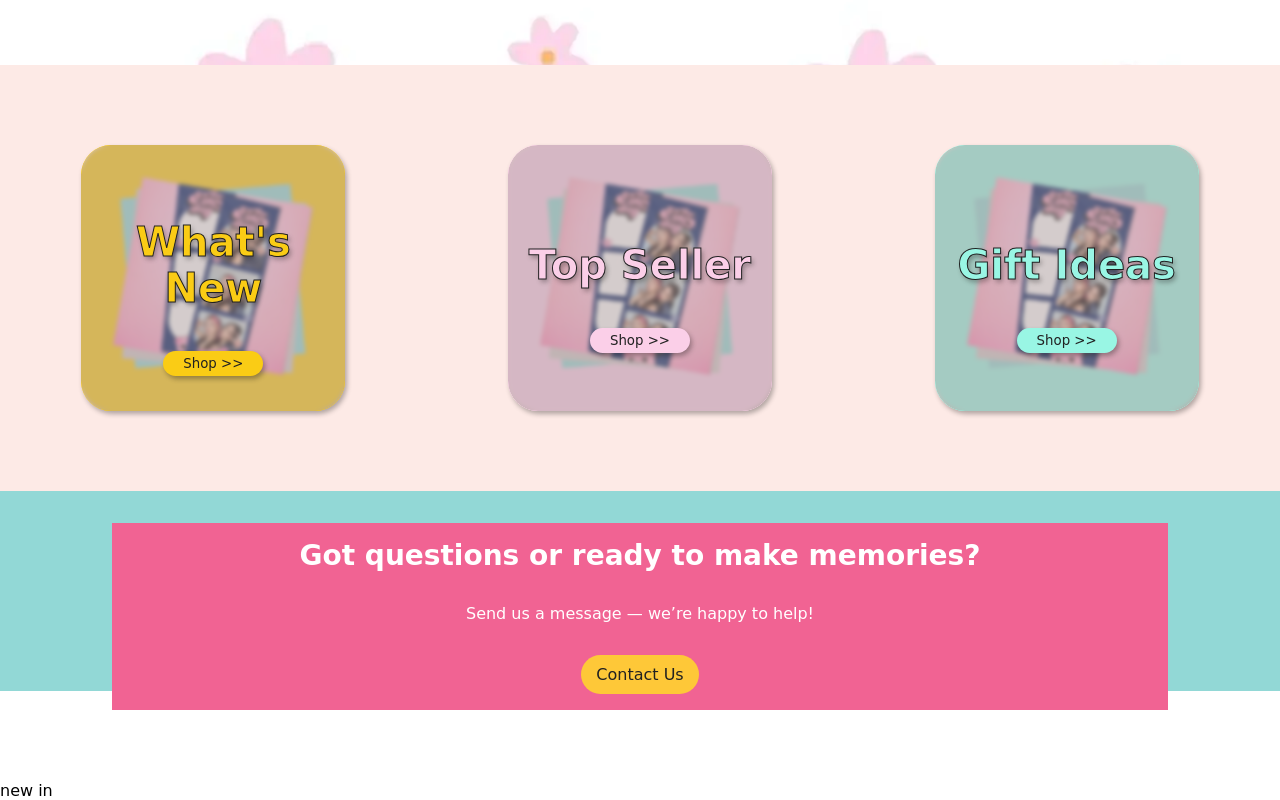
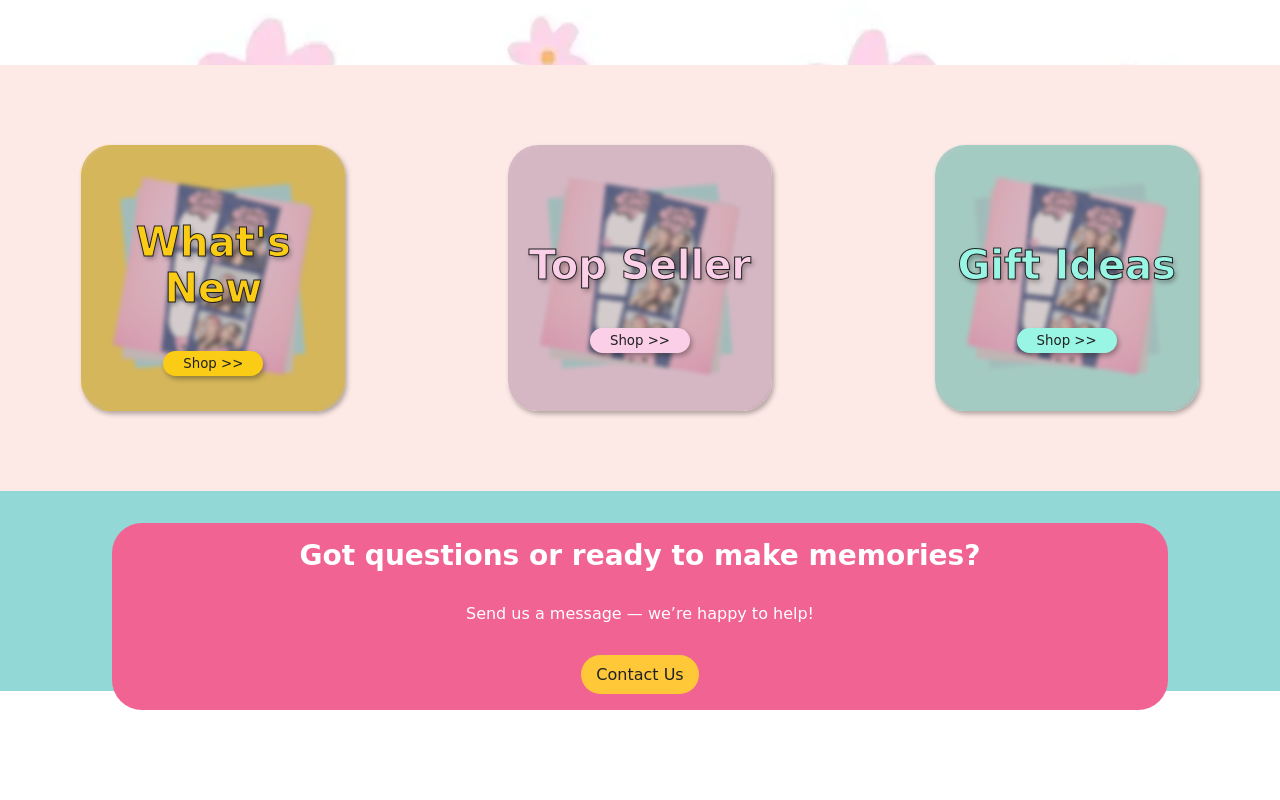
Before and after one commit to klopilmi/giggle-pics-ph, a plain HTML site: page index.html in a window 1280 px wide. Shown: the part 686-1486 px from the top of the page. Drawn offline with Linux system fonts and the light colour scheme; a web font is replaced by a local one.

Commit message:
chore: updated index

```diff
--- a/assets/css/index.css
+++ b/assets/css/index.css
@@ -269,6 +269,7 @@ p {
 
   width: 80%;
   padding: 16px;
+  border-radius: 30px;
   background-color: var(--color-pink);
   color: var(--color-white);
 
--- a/index.html
+++ b/index.html
@@ -33,7 +33,6 @@
     </div>
 
     <div id="newin-section">
-new in
     </div>
 
     <script src="./assets/js/utils.js"></script>
```
